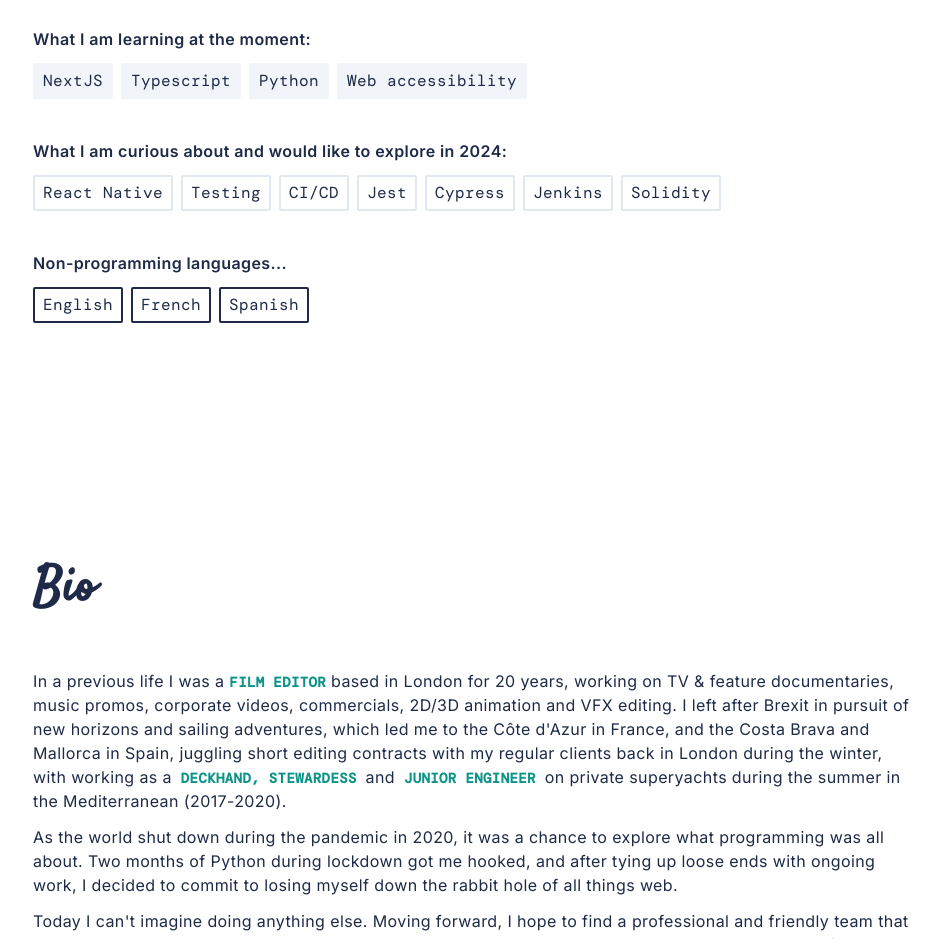
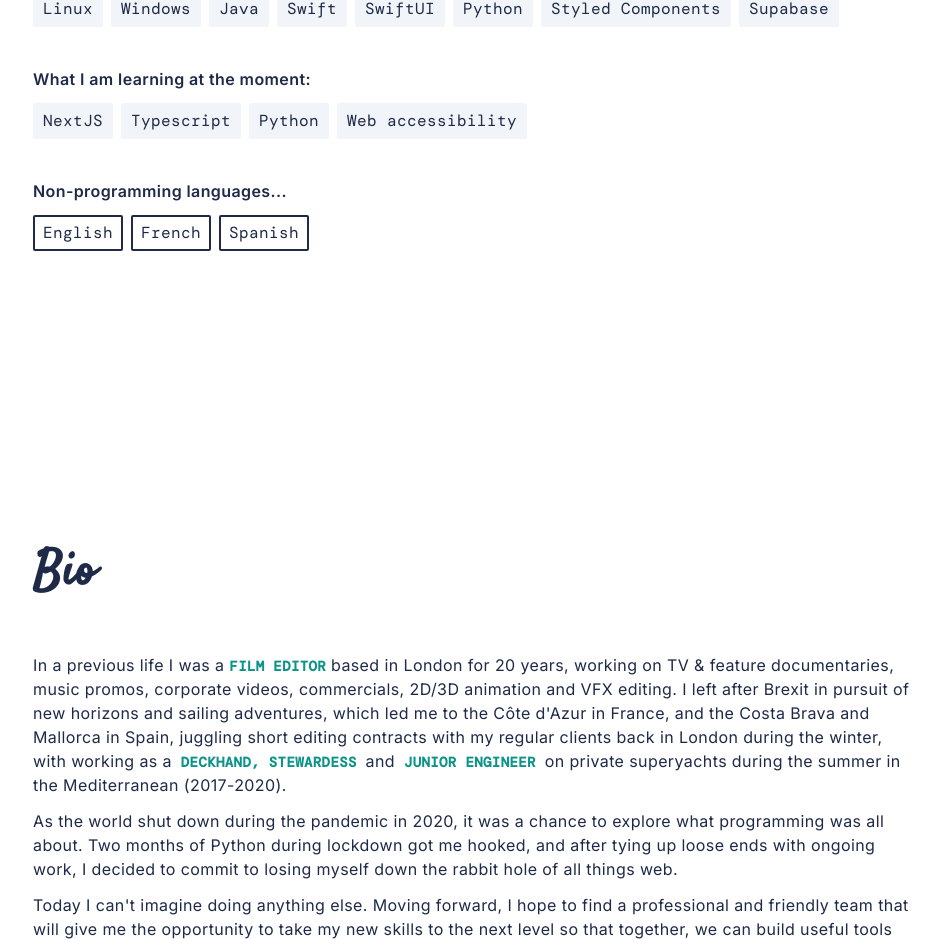
Before and after one commit to alicefrsr/react-tw-portfolio, a React (Vite) app: page / in a window 1280 px wide. Shown: the part 3053-3992 px from the top of the page, without its empty margins (167-1107 px from the left). Built offline with nearby package versions, Linux system fonts and the light colour scheme; a web font is replaced by a local one.

Commit message:
testing responsive, all sections

```diff
--- a/src/components/Bio.jsx
+++ b/src/components/Bio.jsx
@@ -1,27 +1,13 @@
-import { motion } from 'framer-motion';
-
 function Bio() {
   return (
     <section id='bio' className='py-20 tracking-wide '>
       {/* Container */}
-      <div className='lg:max-w-[58rem] sm:max-w-[70%] sm:py-20 h-screen px-6 mx-auto flex w-full'>
+      <div className='lg:max-w-[58rem] sm:max-w-[70%] sm:py-20 px-6 mx-auto flex w-full'>
         {/* <h3 className='text-[2rem] font-[700] mb-8'>Bio</h3> */}
 
         {/* bio -- left-aligned */}
         <div className='flex flex-col gap-3 flex-1 '>
-          {/* <motion.h3
-            initial={{ x: -500, opacity: 0 }}
-            animate={{ x: 0, opacity: 1 }}
-            transition={{ duration: 1, ease: 'easeInOut' }}
-            className='subtitle pb-12 text-teal-600  dark:text-teal-300 '
-          >
-            Bio
-          </motion.h3> */}
           <h3 className='font-semibold text-[3rem] font-satisfy mb-8 '>Bio</h3>
-          {/* <h4 className='italic'>
-            From <span className='bio-subtitle'>film crew</span> to{' '}
-            <span className='bio-subtitle'> yacht crew</span>...
-          </h4> */}
           <p>
             In a previous life I was a{' '}
             <span className='jobtitle'>film editor</span> based in London for 20
@@ -36,10 +22,6 @@ function Bio() {
             on private superyachts during the summer in the Mediterranean
             (2017-2020).
           </p>
-          {/* <h4 className='italic'>
-            From <span className='bio-subtitle'>marine engineering</span> to{' '}
-            <span className='bio-subtitle'> software engineering</span>...
-          </h4> */}
           <p>
             As the world shut down during the pandemic in 2020, it was a chance
             to explore what programming was all about. Two months of Python
--- a/src/components/Hello.jsx
+++ b/src/components/Hello.jsx
@@ -2,7 +2,7 @@ import { HiArrowNarrowRight } from 'react-icons/hi';
 
 const Hello = () => {
   return (
-    <section id='hello' className='tracking-wide pt-24 pb-12 sm:pt-0 sm:pb-0'>
+    <section id='hello' className='tracking-wide pt-24 sm:pt-0'>
       {/* Container */}
       <div className='pt-24 sm:pt-0 lg:max-w-[58rem] sm:max-w-[70%] px-6 h-screen mx-auto flex flex-col justify-center w-full '>
         <div className='text-2xl'>
--- a/src/components/Projects.jsx
+++ b/src/components/Projects.jsx
@@ -70,7 +70,8 @@ function Projects() {
   }
 
   return (
-    <section id='projects' className='h-fit pt-24 mb-16'>
+    // <section id='projects' className='h-fit pt-20 mb-16'>
+    <section id='projects' className='h-fit pt-24 pb-12'>
       {/* Container */}
       <div className='projects-container mx-auto'>
         <div className='lg:max-w-[58rem] sm:max-w-[70%] sm:px-6 pt-10 mx-auto flex flex-col w-full'>
--- a/src/components/Skills.jsx
+++ b/src/components/Skills.jsx
@@ -1,5 +1,3 @@
-import { motion } from 'framer-motion';
-
 let skills = [
   'MacOS',
   'VS Code',
@@ -38,34 +36,24 @@ const skillsLevel1 = [
   'Supabase',
 ];
 const skillsNow = ['NextJS', 'Typescript', 'Python', 'Web accessibility'];
-const skillsToDo = [
-  'React Native',
-  'Testing',
-  'CI/CD',
-  'Jest',
-  'Cypress',
-  'Jenkins',
-  'Solidity',
-];
+// const skillsToDo = [
+//   'React Native',
+//   'Testing',
+//   'CI/CD',
+//   'Jest',
+//   'Cypress',
+//   'Jenkins',
+//   'Solidity',
+// ];
 const languages = ['English', 'French', 'Spanish'];
 
 function Skills() {
   return (
-    <section id='skills' className='pt-20 pb-12 lg:pt-16 tracking-wide '>
+    <section id='skills' className='tracking-wide pt-24 pb-12 lg:pt-16'>
       {/* Container */}
       <div className='lg:max-w-[58rem] sm:max-w-[70%] h-fit lg:h-screen px-6 mx-auto flex flex-col justify-center w-full '>
-        {/* <h3 className='text-[2rem] font-[700] mb-8'>Skills</h3> */}
-
         {/* skills */}
         <div className='flex flex-col'>
-          {/* <motion.h3
-            initial={{ x: -500, opacity: 0 }}
-            animate={{ x: 0, opacity: 1 }}
-            transition={{ duration: 1, ease: 'easeInOut' }}
-            className='subtitle pb-12 text-teal-600 dark:text-teal-300 '
-          >
-            Toolbox
-          </motion.h3> */}
           <h3 className='font-semibold text-[3rem] font-satisfy mb-8 '>
             Toolbox
           </h3>
@@ -109,7 +97,7 @@ function Skills() {
               </ul>
             </div>
 
-            <div>
+            {/* <div>
               <p className='pb-1 font-semibold'>
                 What I am curious about and would like to explore in 2024:
               </p>
@@ -120,7 +108,7 @@ function Skills() {
                   </li>
                 ))}
               </ul>
-            </div>
+            </div> */}
 
             <div>
               <p className='pb-1 font-semibold'>Non-programming languages...</p>
```
